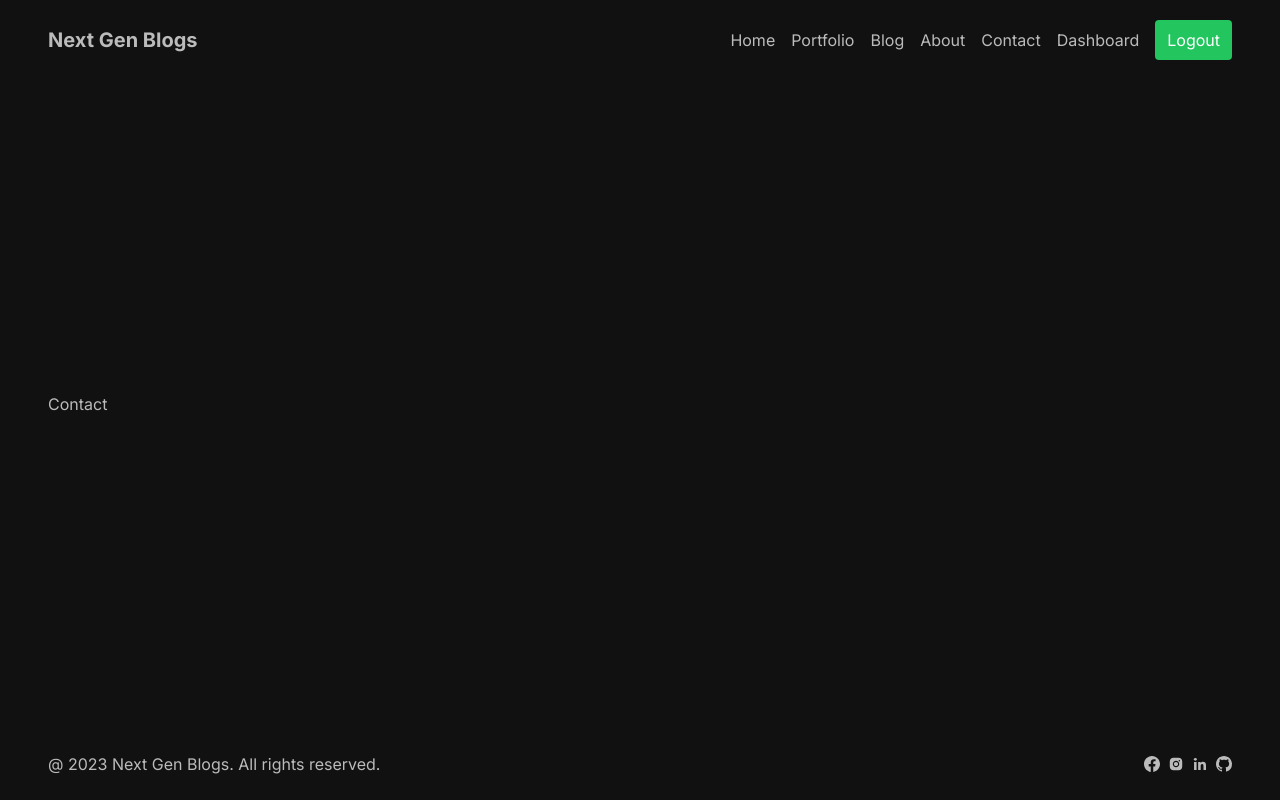
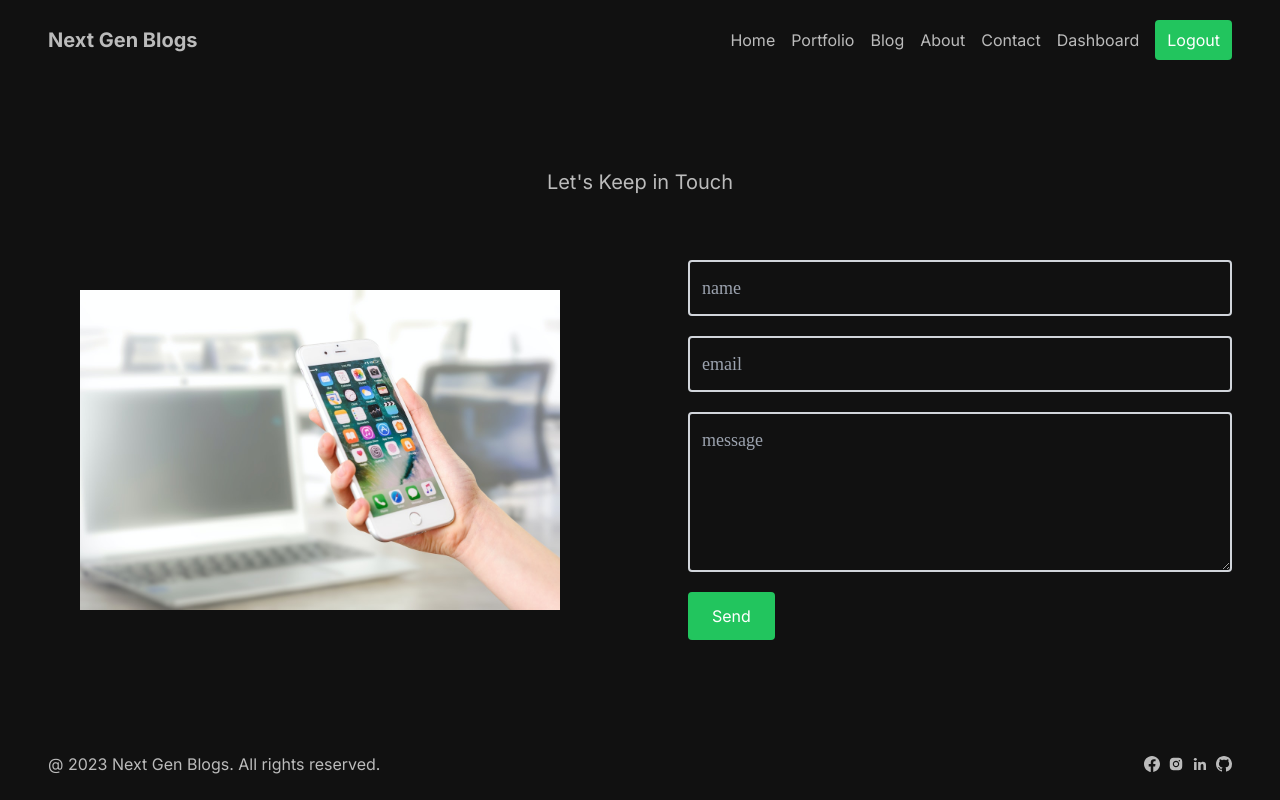
Before and after one commit to amankashyap004/next-gen-blogs, a Next.js app: page /contact in a window 1280 px wide. Built offline with nearby package versions, Linux system fonts and the light colour scheme.

Commit message:
contact page

```diff
--- a/src/app/contact/page.tsx
+++ b/src/app/contact/page.tsx
@@ -1,7 +1,40 @@
 import React from "react";
+import Image from "next/image";
+import Button from "@/components/Button";
 
 const Contact = () => {
-   return <div>Contact</div>;
+   return (
+      <div className="flex justify-start flex-col m-0">
+         <h1 className="text-xl text-center mb-16">Let's Keep in Touch</h1>
+         <section className="flex items-center gap-24">
+            <div className="flex-1 w-full h-80 relative rounded overflow-hidden">
+               <Image
+                  src="/contact-image.jpg"
+                  alt="contact image"
+                  fill={true}
+                  className="object-contain"
+               />
+            </div>
+            <form className="flex flex-col flex-1 gap-5">
+               <input
+                  type="text"
+                  placeholder="name"
+                  className="bg-transparent text-lg font-[bold] p-3 border-[2px] bo border-solid  border-gray-300 outline-none rounded"
+               />
+               <input
+                  type="text"
+                  placeholder="email"
+                  className="bg-transparent text-lg font-[bold] p-3 border-[2px] border-solid border-gray-300 outline-none rounded"
+               />
+               <textarea
+                  placeholder="message"
+                  className="bg-transparent text-lg font-[bold] p-3 border-[2px] border-solid border-gray-300 outline-none rounded h-40"
+               ></textarea>
+               <Button url="#" text="Send" />
+            </form>
+         </section>
+      </div>
+   );
 };
 
 export default Contact;
```
Also changed, not shown: public/contact-image.jpg (added).
